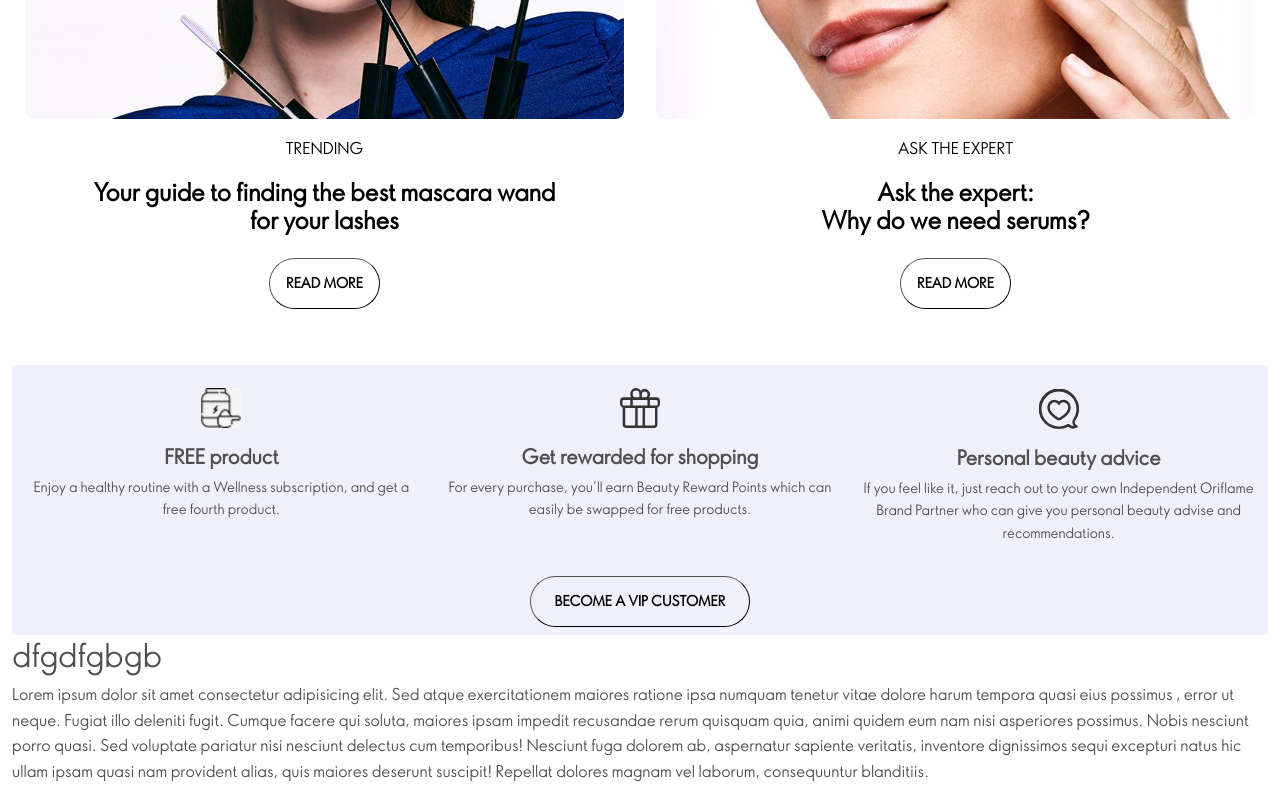
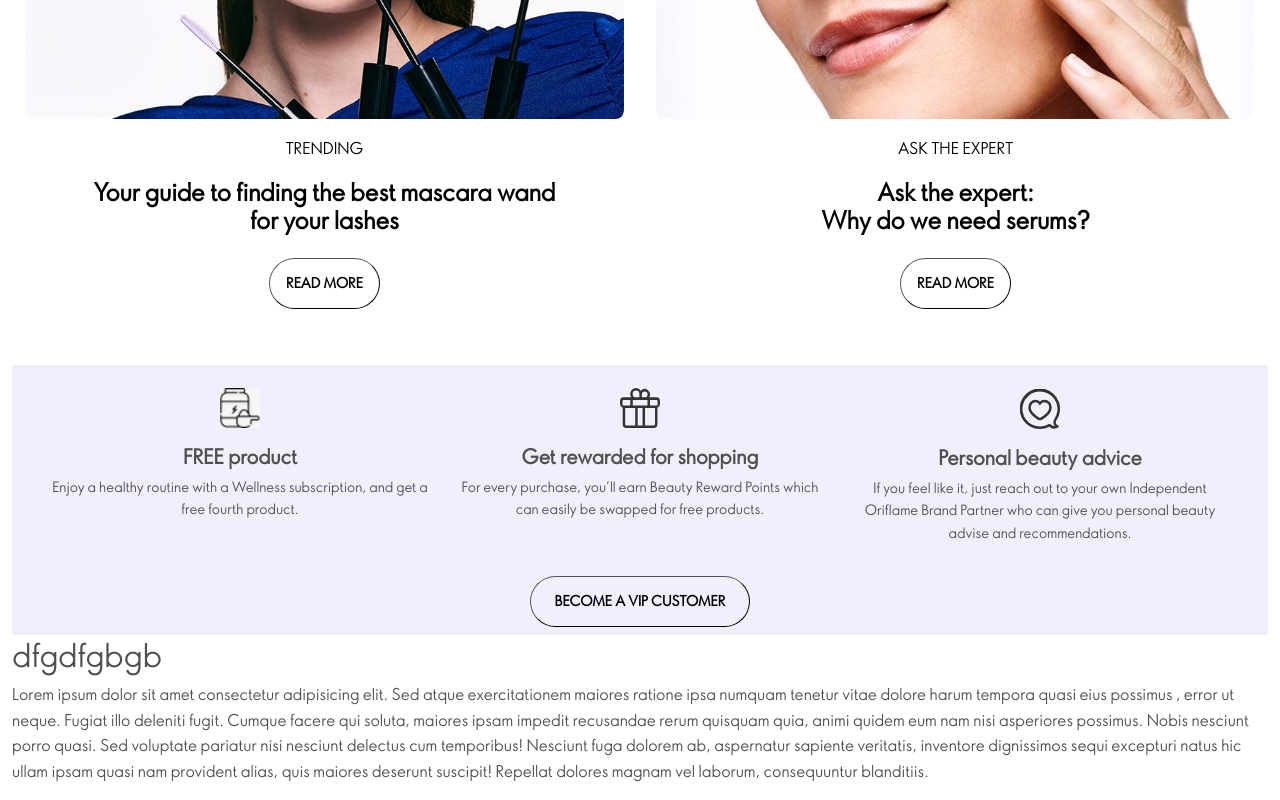
Before and after one commit to Mehran-Rahimzadeh/oriflame, a website: page index.html in a window 1280 px wide. Shown: the part 3181-3981 px from the top of the page. Drawn offline with nearby package versions, Linux system fonts and the light colour scheme.

Commit message:
gray section modified

```diff
--- a/index.html
+++ b/index.html
@@ -957,7 +957,7 @@
         </div>
     </div> -->
 
-    <div class="up-2 d-flex flex-md-row flex-column m-0 p-0 w-100">
+    <div class="up-2 d-flex flex-md-row flex-column m-0 p-0 ">
 
         <div class="part-1 col-md-4 col-12 d-flex flex-md-column flex-row justify-content-md-center justify-content-start align-items-center container-md">
             <div class="d-flex col-md-12 col-1 justify-content-md-center pe-md-0 pe-5">
@@ -972,7 +972,7 @@
             </div>
         </div>
 
-        <div class="part-2 col-md-4 col-12 d-flex flex-md-column flex-row justify-content-md-center justify-content-start align-items-center container-md pt-xxl-3">
+        <div class="part-2 col-md-4 col-12 d-flex flex-md-column flex-row justify-content-md-center justify-content-start align-items-center container-md">
             <div class="d-flex col-md-12 col-1 justify-content-md-center pe-md-0 pe-5">
                 <img class="pt-3 pt-md-0" src="./medial/images/svg-1.svg" alt="">
             </div>
@@ -986,9 +986,9 @@
             </div>
         </div>
 
-        <div class="part-3 col-md-4 col-12 d-flex flex-md-column flex-row justify-content-md-center justify-content-start align-items-center container-md">
+        <div class="part-3 col-md-4 col-12 d-flex flex-md-column flex-row justify-content-md-center justify-content-start align-items-center container-md pt-md-4">
             <div class="d-flex col-md-12 col-1 justify-content-md-center pe-md-0 pe-5">
-                <img class="pt-4" src="./medial/images/svg-2.svg" alt="">
+                <img class="pt-3 pt-md-0" src="./medial/images/svg-2.svg" alt="">
             </div>
             <div class="d-flex flex-column col-md-12 col-11 align-items-md-center ps-md-0 ps-2 pt-md-0 pt-4">
                 <h5 class="fw-bold pt-5 pt-md-3">Personal beauty advice</h5>
--- a/scss/costum/gray.scss
+++ b/scss/costum/gray.scss
@@ -7,6 +7,14 @@ div.gray{
 
 @media only screen and (min-width:768px){
     div.gray{
+        display: flex;
+        align-items: center;
+        >div.up-2{
+            max-width: 1200px;
+            text-align: center;
+            margin: auto;
+
+        }
         >div.up-2 p{
             text-align: center;
         }
```
Also changed, not shown: css/costum/gray.css.
